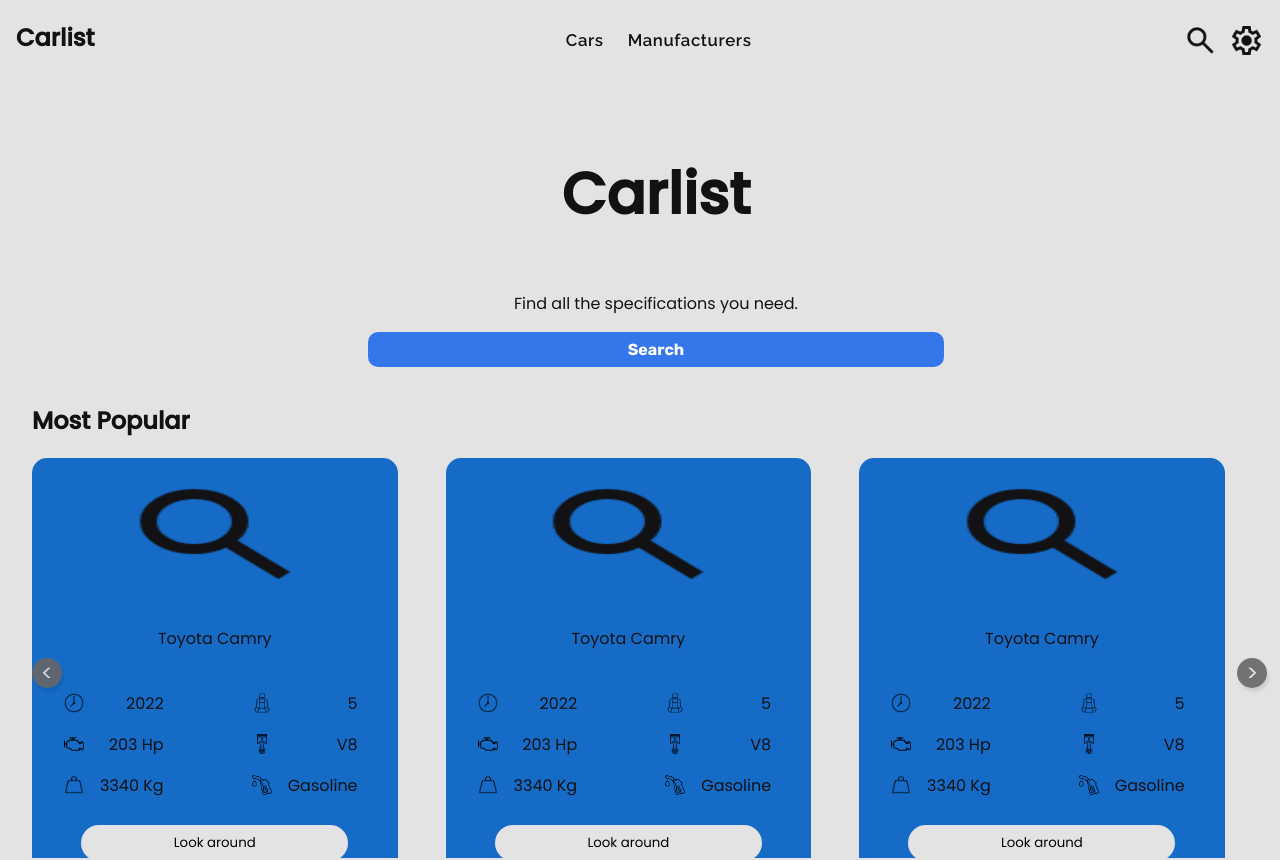
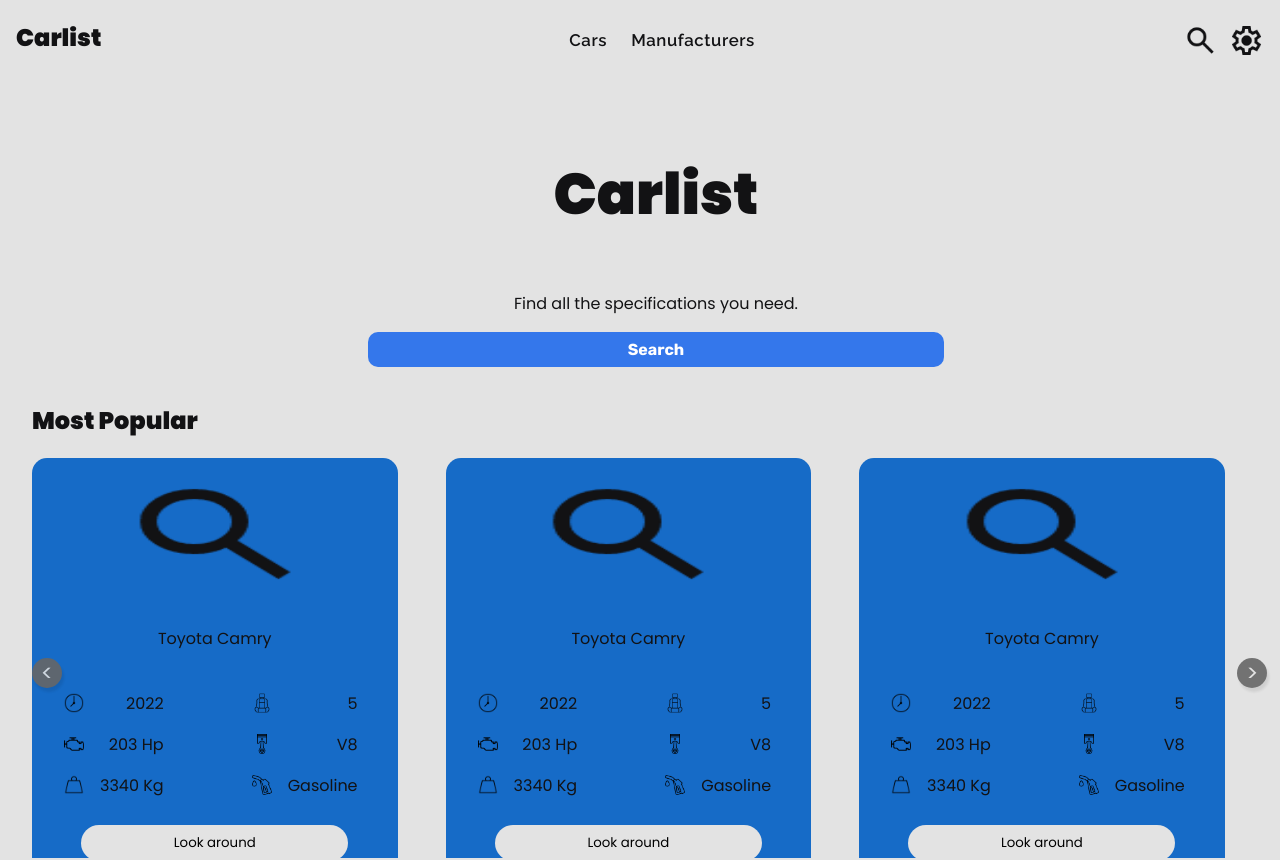
Before and after one commit to MonkyMars/Carlist, a Next.js app: page / in a window 1280 px wide. Shown: the top 860 px of the page. Built offline with nearby package versions, Linux system fonts and the light colour scheme.

Commit message:
added fw 900 for poppins

```diff
--- a/styles/globals.css
+++ b/styles/globals.css
@@ -1,4 +1,4 @@
-@import url('https://fonts.googleapis.com/css2?family=Poppins:wght@400;500&family=Raleway:wght@600&family=Rubik:wght@700&display=swap');
+@import url('https://fonts.googleapis.com/css2?family=Poppins:wght@400;500;900&family=Raleway:wght@600&family=Rubik:wght@700&display=swap');
 
 body{
   background-color: #e3e3e3;
```
